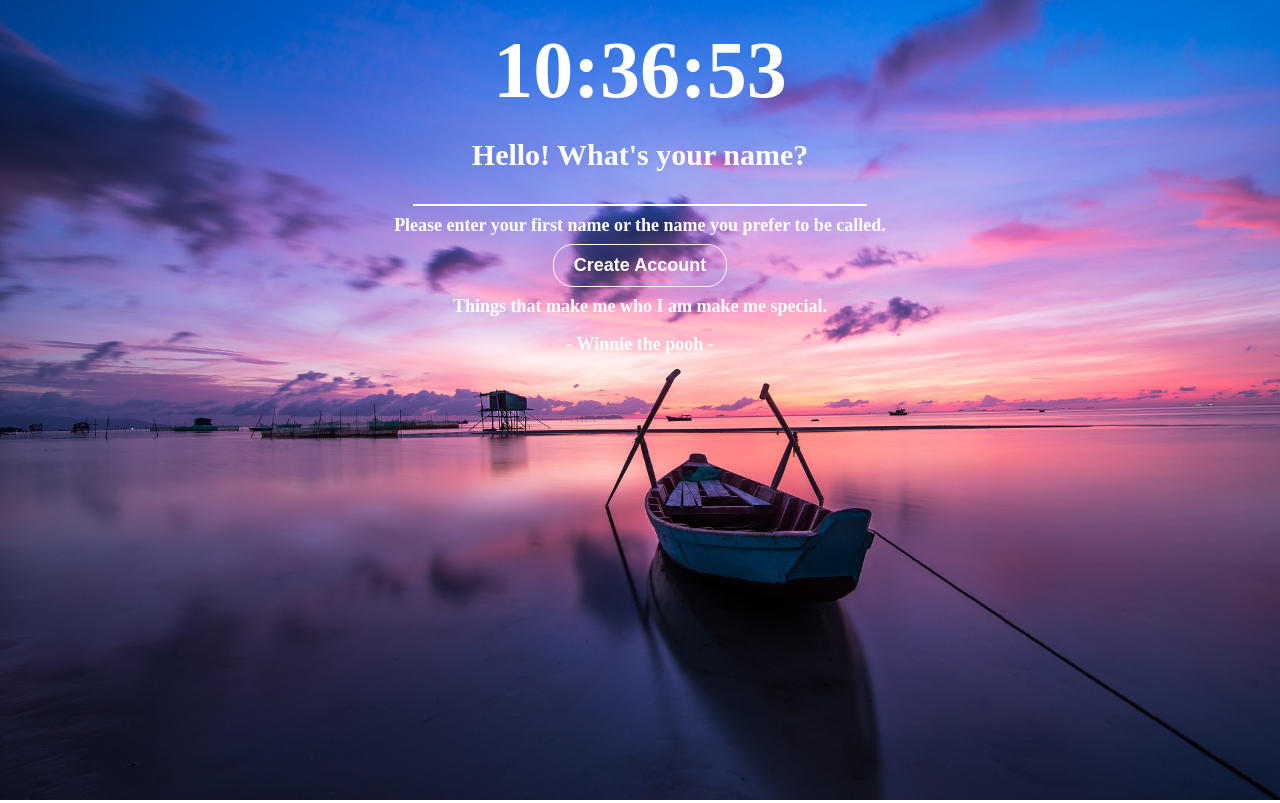
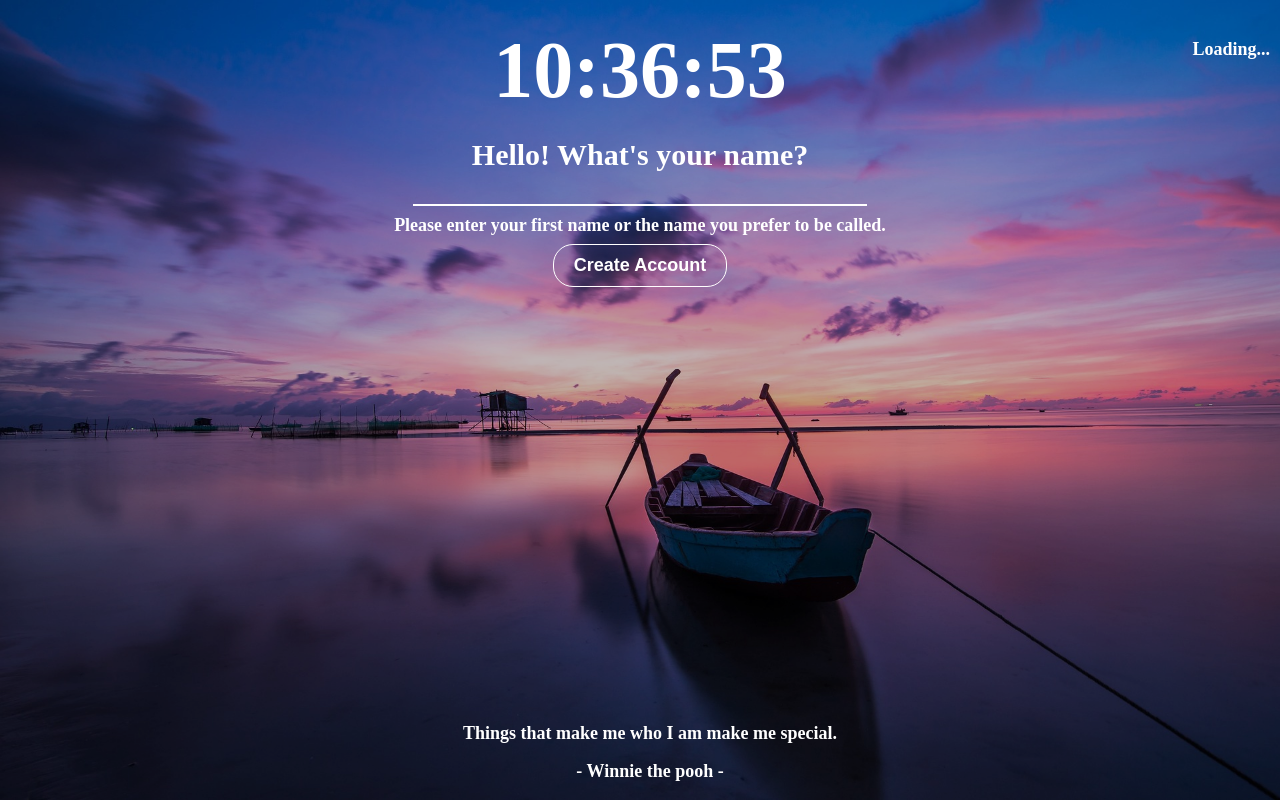
Before and after one commit to marykim0115/momentum, a React (Create React App) app: page / in a window 1280 px wide. Built offline with nearby package versions, Linux system fonts and the light colour scheme; no server answers.

Commit message:
weather 추가

```diff
--- a/src/App.js
+++ b/src/App.js
@@ -5,6 +5,8 @@ import Background from "./js/Background";
 import Todo from "./js/todo";
 import { useState, useEffect } from "react";
 import Quote from "./js/Quote";
+import Weather from "./js/Weather";
+
 
 function App() {
   const [username, setUsername] = useState("");
@@ -19,8 +21,8 @@ function App() {
   return (
     <div>
       <Background />
+      <Weather />
       <Clock />
-
       {username ? <Todo /> :<Login />}
       <Quote />
     </div>
--- a/src/css/App.css
+++ b/src/css/App.css
@@ -6,6 +6,7 @@ body{overflow: hidden;}
     width: 100%;
     height: 100vh;
     overflow: hidden;
+    background: rgba(0, 0, 0, 0.25);
 }
 
 input {
@@ -46,6 +47,16 @@ button {
     justify-content: center;
 }
 
+#weather {
+    position: fixed;
+    top: 0;
+    right: 0;
+    padding: 10px;
+    display: flex;
+    flex-direction: column;
+    align-items: flex-end;
+}
+
 #clock { font-size: 80px; font-weight:900; padding: 30px 0;}
 h1 {font-size: 30px; font-weight:900;}
 
@@ -63,3 +74,15 @@ h1 {font-size: 30px; font-weight:900;}
     background-size: cover;
     background-repeat: no-repeat;
 }
+
+#quote {
+    width: 100%;
+    position: fixed;
+    bottom: 0;
+    padding: 10px;
+    display: flex;
+    flex-direction: column;
+    align-items: center;
+}
+
+#quote span {text-align: center;}
--- a/src/js/Quote.js
+++ b/src/js/Quote.js
@@ -91,7 +91,7 @@ const Quote = () => {
 
   const todaysQuote = quotes[Math.floor(Math.random() * quotes.length)];
   return (
-    <div id="quote" className="center whiteText">
+    <div id="quote" className="whiteText">
       <span>{todaysQuote.quote}</span>
       <span>{todaysQuote.author}</span>
     </div>
--- /dev/null
+++ b/src/js/Weather.js
@@ -0,0 +1,40 @@
+import React, { useState, useEffect } from "react";
+
+const Weather = () => {
+  const [city, setCity] = useState("");
+  const [weatherData, setWeatherData] = useState(null);
+  const API_KEY = "f0e28d468a8f44541fccd84e22b97f91";
+
+  useEffect(() => {
+    const fetchData = async () => {
+      try {
+        const position = await getCurrentPosition();
+        const { latitude, longitude } = position.coords;
+        const url = `https://api.openweathermap.org/data/2.5/weather?lat=${latitude}&lon=${longitude}&appid=${API_KEY}&units=metric`;
+        const response = await fetch(url);
+        const data = await response.json();
+        setCity(data.name);
+        setWeatherData(data);
+      } catch (error) {
+        console.error("Error fetching weather data:", error);
+      }
+    };
+
+    fetchData();
+  }, []);
+
+  const getCurrentPosition = () => {
+    return new Promise((resolve, reject) => {
+      navigator.geolocation.getCurrentPosition(resolve, reject);
+    });
+  };
+
+  return (
+    <div id="weather" className="whiteText">
+      <span>{city}</span>
+      <span>{weatherData ? `${weatherData.main.temp}° / ${weatherData.weather[0].main}` : "Loading..."}</span>
+    </div>
+  );
+};
+
+export default Weather;
```
